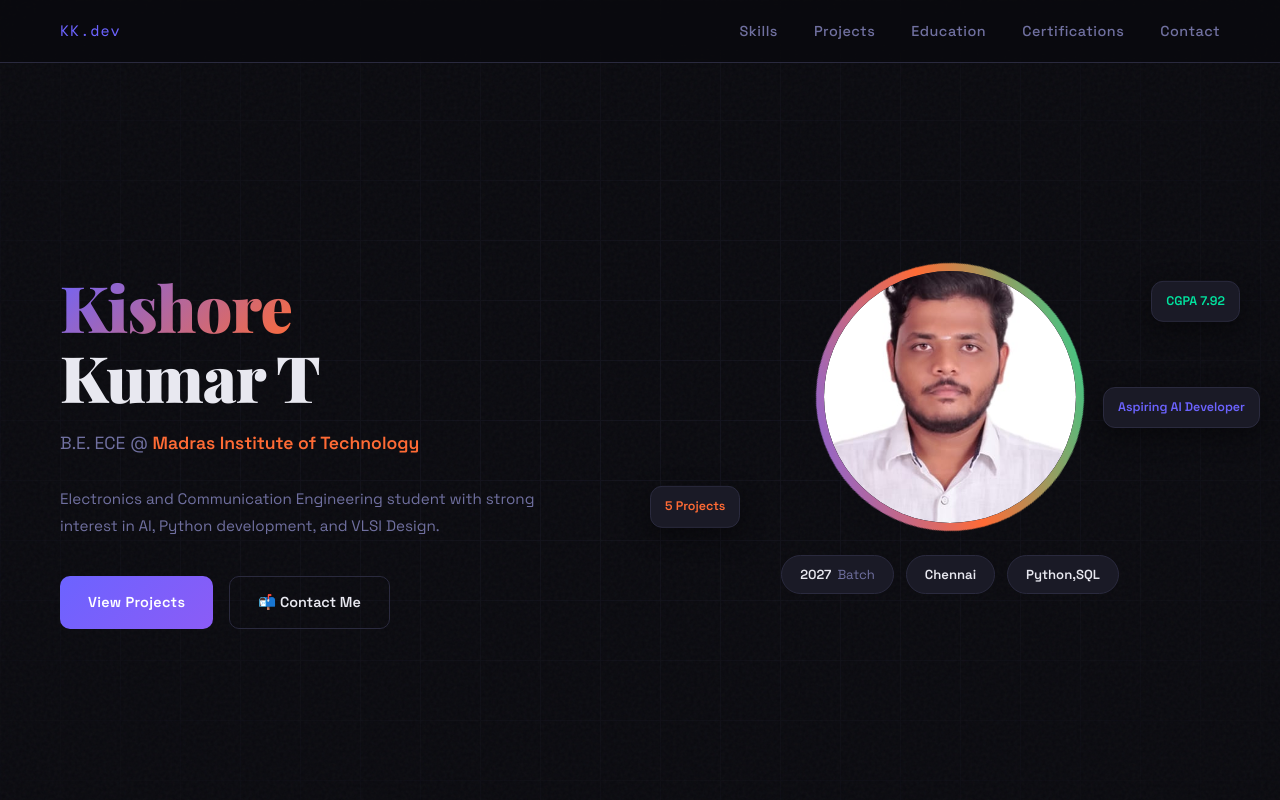
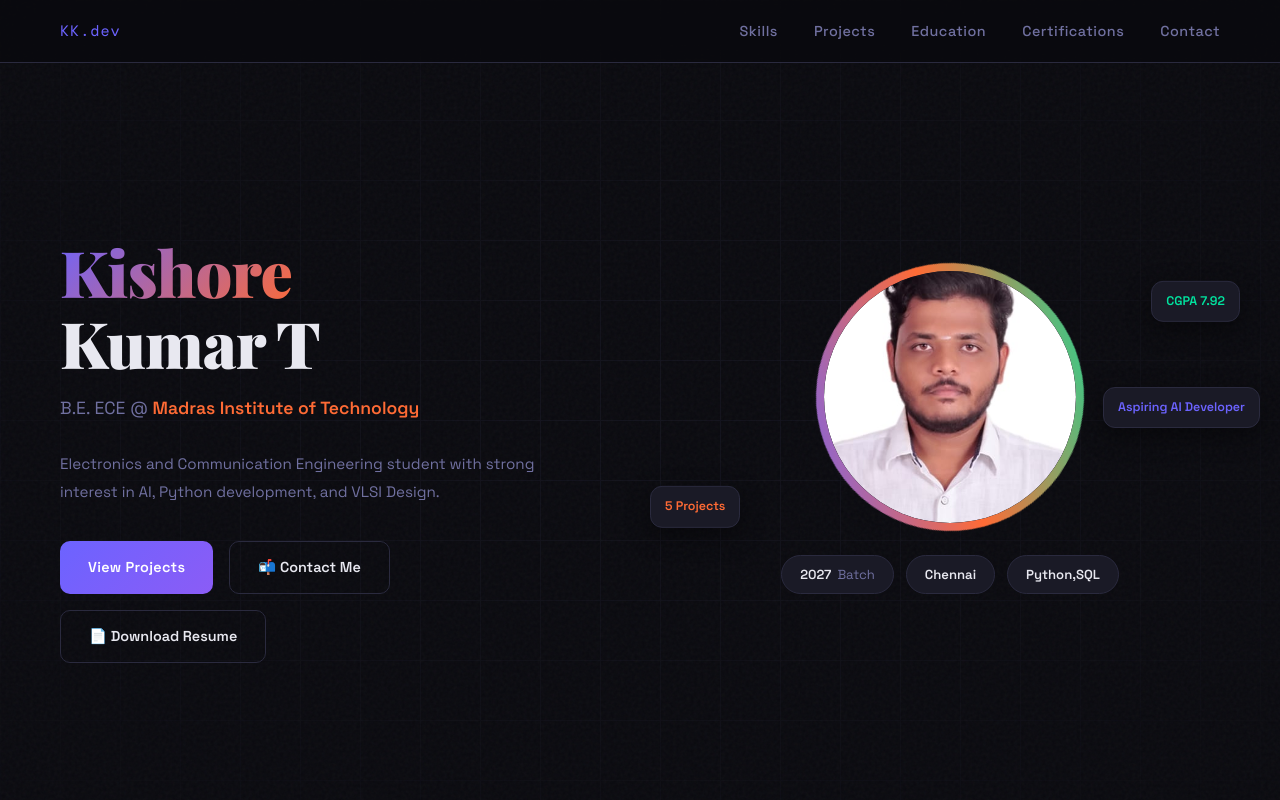
Before and after one commit to kishorekumar-73/kishorekumar.github.io, a plain HTML site: page index.html in a window 1280 px wide. Shown: the top 800 px of the page. Drawn offline with nearby package versions, Linux system fonts and the light colour scheme.

Commit message:
Update index.html

```diff
--- a/index.html
+++ b/index.html
@@ -852,6 +852,9 @@
       <a href="#contact" class="btn-secondary">
         📬 Contact Me
       </a>
+      <a href="resume.pdf" download class="btn-secondary">
+    📄 Download Resume
+</a>
     </div>
   </div>
 
```
